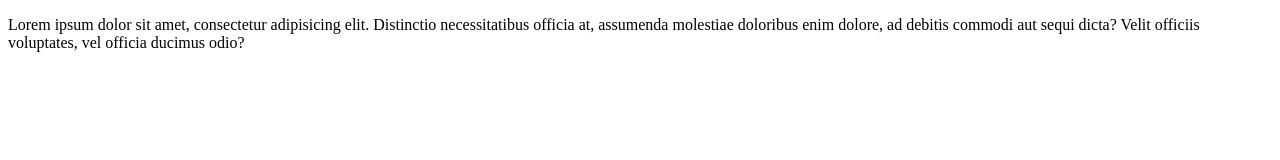
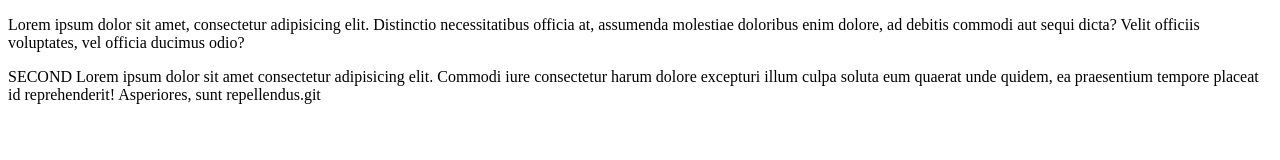
Before and after one commit to Mussakova/curso_prework, a plain HTML site: page index.html in a window 1280 px wide. Drawn offline with Linux system fonts and the light colour scheme.

Commit message:
second lorem

```diff
--- a/index.html
+++ b/index.html
@@ -8,5 +8,8 @@
 </head>
 <body>
     <p>Lorem ipsum dolor sit amet, consectetur adipisicing elit. Distinctio necessitatibus officia at, assumenda molestiae doloribus enim dolore, ad debitis commodi aut sequi dicta? Velit officiis voluptates, vel officia ducimus odio?</p>
+    <p>
+        SECOND Lorem ipsum dolor sit amet consectetur adipisicing elit. Commodi iure consectetur harum dolore excepturi illum culpa soluta eum quaerat unde quidem, ea praesentium tempore placeat id reprehenderit! Asperiores, sunt repellendus.git
+    </p>
 </body>
 </html>
```
